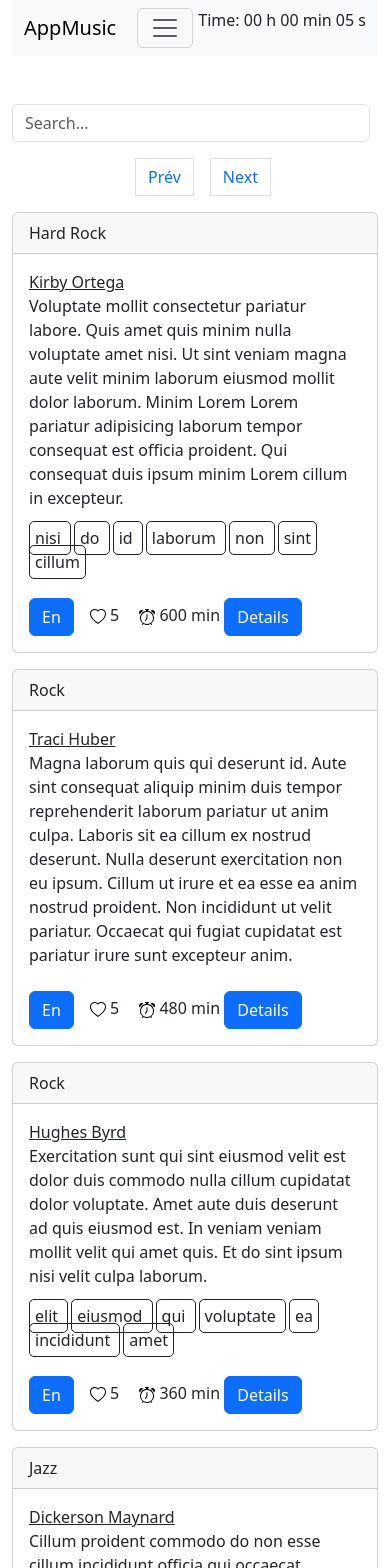
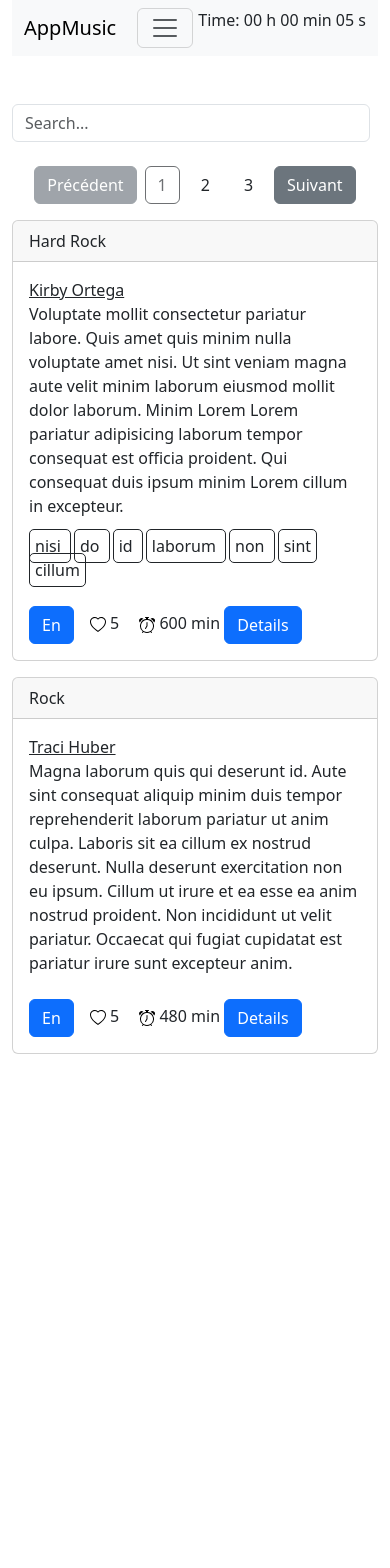
Before and after one commit to bamosguinley/appMusic, an Angular app: page /albums in a window 390 px wide. Shown: the top 1568 px of the page. After the commit the page ends 1070 px from the top, so only its background shows below. Built offline with nearby package versions, Linux system fonts and the light colour scheme.

Commit message:
add pagination

```diff
--- a/src/app/albums/albums.component.html
+++ b/src/app/albums/albums.component.html
@@ -1,13 +1,17 @@
-<div class="container d-flex mt-4" >
-  <div class="spinner-grow spine text-primary" style="width: 3rem; height: 3rem;" role="status"  *ngIf="loader">
-</div>
+<div class="container d-flex mt-4">
+  <div
+    class="spinner-grow spine text-primary"
+    style="width: 3rem; height: 3rem"
+    role="status"
+    *ngIf="loader"
+  ></div>
   <div class="details-container">
     <app-album-details
       [currentAlbum]="albumId"
       (sendToPlayer)="getAlbumForPlay($event)"
     ></app-album-details>
   </div>
-  <div class="ambums-list w-100" *ngIf="loader==false">
+  <div class="ambums-list w-100" *ngIf="loader == false">
     <div class="player" *ngIf="sendPlayingAlbum">
       <app-album-player [playingId]="sendPlayingAlbum"></app-album-player>
     </div>
@@ -15,13 +19,16 @@
     <div class="search w-100 g-3">
       <app-album-search (searchEvent)="handleSearch($event)"></app-album-search>
     </div>
-    <div class="pagination justify-content-center mb-3">
-      <button class="page-link mx-3">Prév</button>
-      <button class="page-link">Next</button>
+    <div class="pagination-controls mt-4 text-center mb-3">
+      <button class="btn btn-secondary"(click)="previousPage()" [disabled]="currentPage === 1"> Précédent</button>
+      <button class="btn mx-2" (click)="butnPages(1)" [disabled]="currentPage === 1">1</button>
+      <button class="btn" (click)="butnPages(2)" [disabled]="currentPage === 2">2</button>
+      <button class="btn mx-2" (click)="butnPages(3)" [disabled]="currentPage === 3">3</button>
+      <button class="btn btn-secondary" (click)="nextPage()" [disabled]="currentPage * albumsPerPage >= albums.length"> Suivant</button>
     </div>
 
-    <div class="list col-md-auto" *ngIf="albums">
-      <div class="card mb-3" *ngFor="let album of albums; index">
+    <div class="list col-md-auto" *ngIf="displayedAlbums">
+      <div class="card mb-3" *ngFor="let album of displayedAlbums; index">
         <div class="card-header">{{ album.ref }}</div>
         <div class="card-body">
           <a class="card-title" href="album/{{ album.id }}">{{ album.name }}</a>
--- a/src/app/albums/albums.component.ts
+++ b/src/app/albums/albums.component.ts
@@ -13,19 +13,28 @@ export class AlbumsComponent {
   albumId: string = '';
   loader: boolean = true;
   loaderCount?: any;
-  filtererdAlbum:Album[]=[];
+  filtererdAlbum: Album[] = [];
+
+  displayedAlbums: Album[] = []; //les données de pagination à afficher
+
+  currentPage: number = 1; //page courrante
+
+  pageNumber: number = 1; //nombre de page
+
+  albumsPerPage: number = 2; //nombre d'album par page
+
   @Input() sendPlayingAlbum: string = '';
-  constructor(private albumService: AlbumService) {}
+  constructor(private albumService: AlbumService) { }
   ngOnInit() {
     this.albums = this.albumService.getAlbums();
-      this.startLoading();
-
+    this.loadAlbums();
+    this.startLoading();
   }
   startLoading() {
-      this.loaderCount = setTimeout(() => {
-        this.loader=false;
-        console.log(this.loader);
-      },2000)
+    this.loaderCount = setTimeout(() => {
+      this.loader = false;
+      console.log(this.loader);
+    }, 2000);
   }
   getAlbum(albumId: string) {
     this.albumId = albumId;
@@ -38,12 +47,12 @@ export class AlbumsComponent {
   }
 
   public filterItems(): void {
-    if (this.queryString.trim().length>0 ) {
-      this.albums= this.albums.filter((item) =>
+    if (this.queryString.trim().length > 0) {
+      this.displayedAlbums = this.albums.filter((item) =>
         item.name.toLowerCase().includes(this.queryString.toLowerCase())
       );
     } else {
-      this.albums = this.albumService.getAlbums();
+      this.butnPages(this.currentPage);
     }
   }
 
@@ -52,4 +61,24 @@ export class AlbumsComponent {
     this.sendPlayingAlbum = e;
   }
 
+  loadAlbums() {
+    const startIndex = (this.currentPage - 1) * this.albumsPerPage;
+    const endIndex = startIndex + this.albumsPerPage;
+    this.displayedAlbums = this.albums.slice(startIndex, endIndex);
+  }
+  butnPages(n: number) {
+    this.currentPage = n;
+    this.loadAlbums();
+  }
+  nextPage() {
+    this.currentPage++;
+    this.loadAlbums();
+  }
+
+  previousPage() {
+    if (this.currentPage > 1) {
+      this.currentPage--;
+      this.loadAlbums();
+    }
+  }
 }
```
